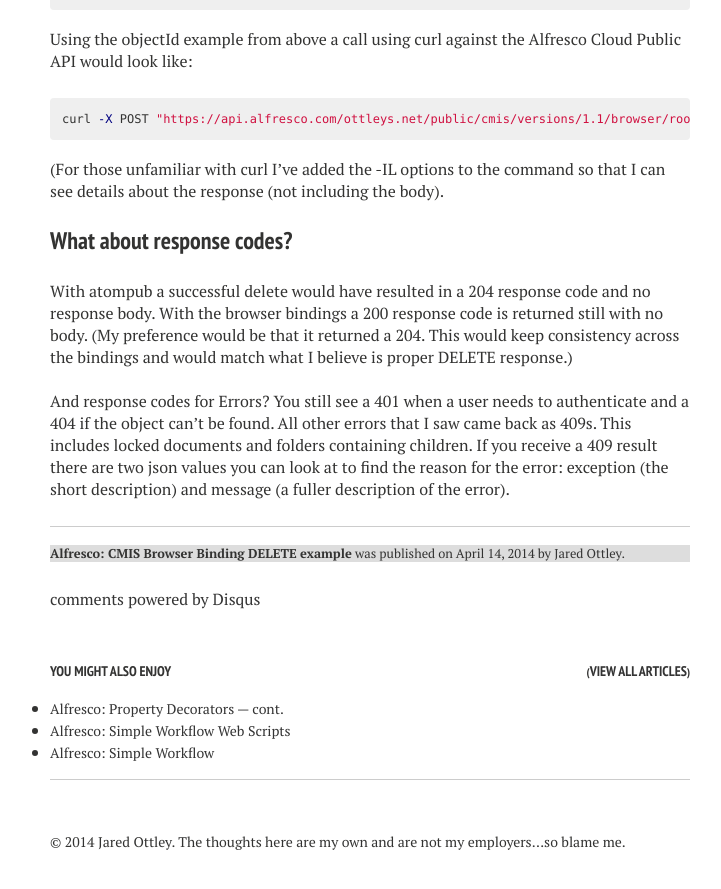
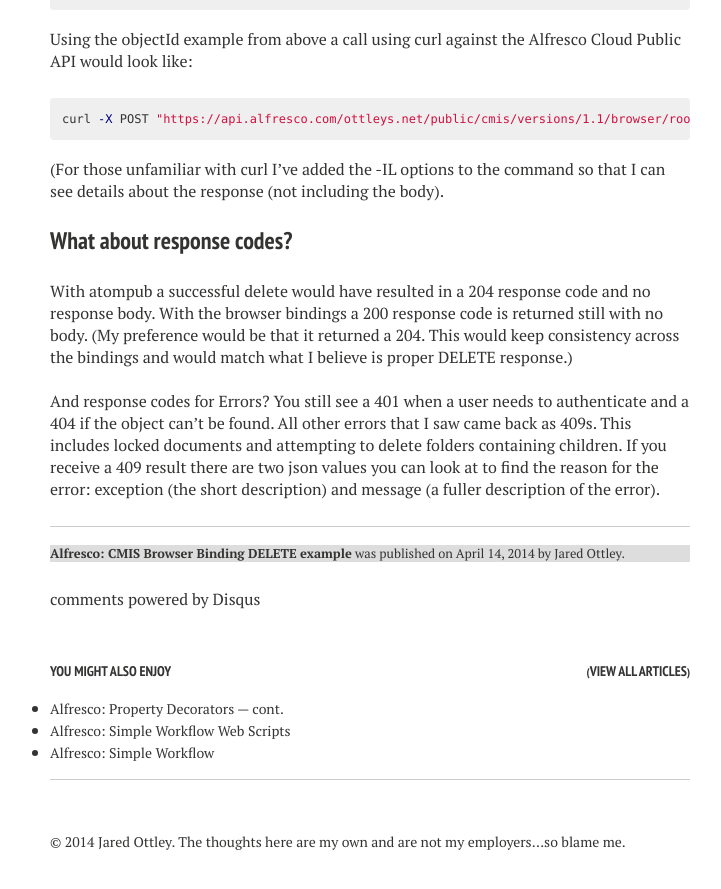
Before and after one commit to jottley/jottley.github.io, a Jekyll site: the page built from _posts/2014-04-14-alfresco-cmis-browser-binding-delete.md, in a window 1280 px wide and 900 px high, scrolled down 1391 px. Shown: the top 889 px of the window, without its empty margins (270-991 px from the left). Built offline with Jekyll 4.4.1, drawn with Linux system fonts in a browser that asks for light colours; nearby versions of some CDN libraries; comment, search, counter and statistics services are not loaded; some of the changed text lies outside the part shown.

Commit message:
Fix links in post and correct a line

```diff
--- a/_posts/2014-04-14-alfresco-cmis-browser-binding-delete.md
+++ b/_posts/2014-04-14-alfresco-cmis-browser-binding-delete.md
@@ -53,7 +53,7 @@
 ### What about response codes?
 With atompub a successful delete would have resulted in a 204 response code and no response body. With the browser bindings a 200 response code is returned still with no body. (My preference would be that it returned a 204. This would keep consistency across the bindings and would match what I believe is proper DELETE response.)
 <br /><br />
-And response codes for Errors? You still see a 401 when a user needs to authenticate and a 404 if the object can't be found. All other errors that I saw came back as 409s. This includes locked documents and folders containing children. If you receive a 409 result there are two json values you can look at to find the reason for the error: exception (the short description) and message (a fuller description of the error).
+And response codes for Errors? You still see a 401 when a user needs to authenticate and a 404 if the object can't be found. All other errors that I saw came back as 409s. This includes locked documents and attempting to delete folders containing children. If you receive a 409 result there are two json values you can look at to find the reason for the error: exception (the short description) and message (a fuller description of the error).
 
 
 
```
Also changed, not shown: other parts of _posts/2014-04-14-alfresco-cmis-browser-binding-delete.md (+1 -1 lines), 3 other files.
